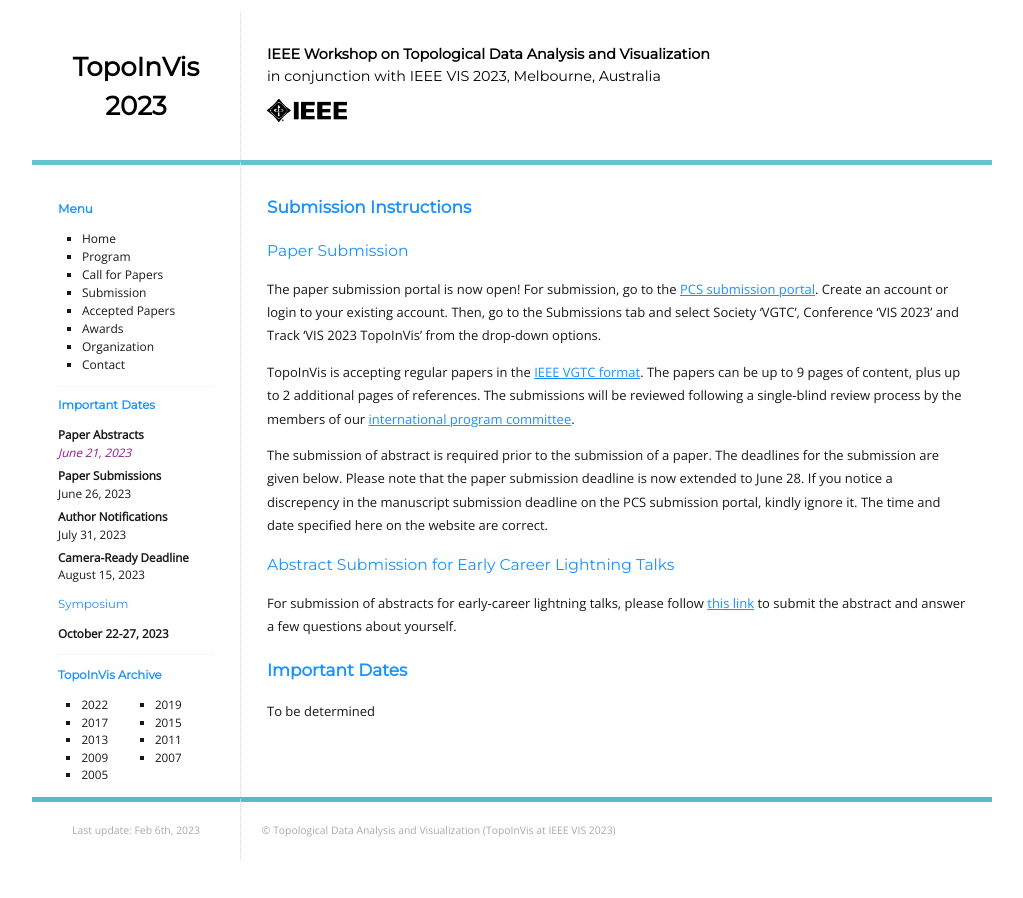
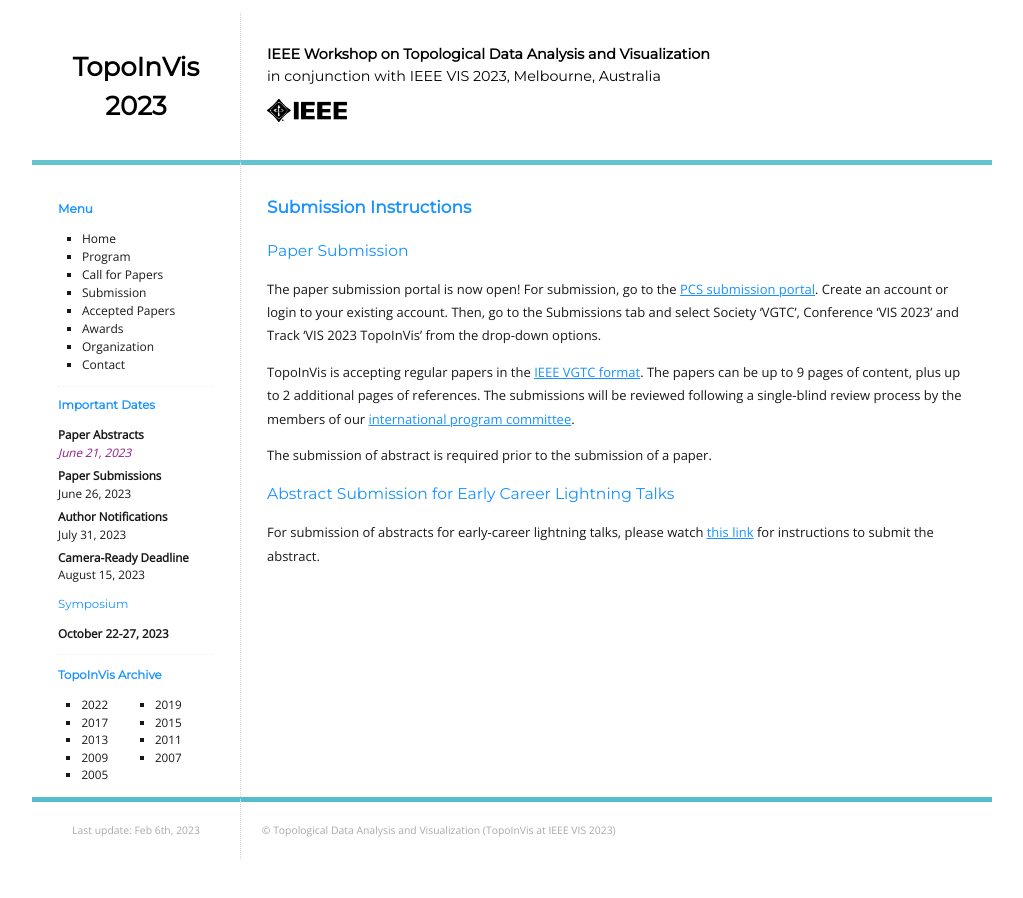
Before and after one commit to TopoInVis-Workshop/2024, a Jekyll site: the page built from _pages/submission.md, in a window 1280 px wide. Shown: the whole page, without its empty margins (128-1151 px from the left). Built offline with Jekyll 4.4.1, drawn with Linux system fonts in a browser that asks for light colours.

Commit message:
Update submission.md

```diff
--- a/_pages/submission.md
+++ b/_pages/submission.md
@@ -20,19 +20,9 @@ references. The submissions will be reviewed following a single-blind review
 process by the members of our [international program committee](organization.html).
 
 The submission of abstract is required prior to the submission
-of a paper. The deadlines for the submission are given below. Please note that the
-paper submission deadline is now extended to June 28. If you notice a discrepency
-in the manuscript submission deadline on the PCS submission portal, kindly ignore
-it. The time and date specified here on the website are correct.
+of a paper.
 
 ## Abstract Submission for Early Career Lightning Talks
 
-For submission of abstracts for early-career lightning talks, please follow
-[this link](https://forms.gle/YpkvNcDH1FyusqZX9) to submit the abstract and
-answer a few questions about yourself.
-
-# Important Dates
-
-{::options parse_block_html="true" /}
-
-To be determined
+For submission of abstracts for early-career lightning talks, please watch
+[this link](https://forms.gle/YpkvNcDH1FyusqZX9) for instructions to submit the abstract.
```
